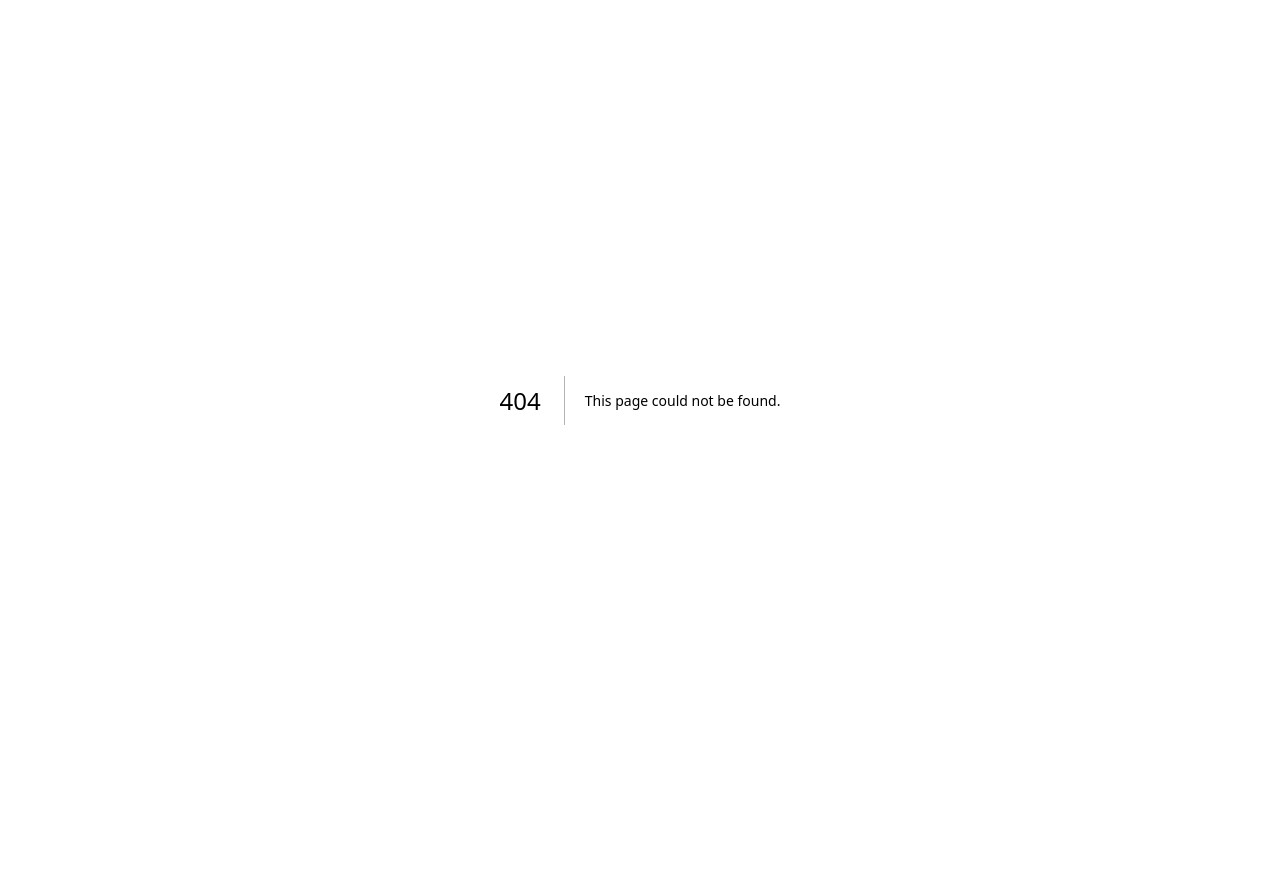
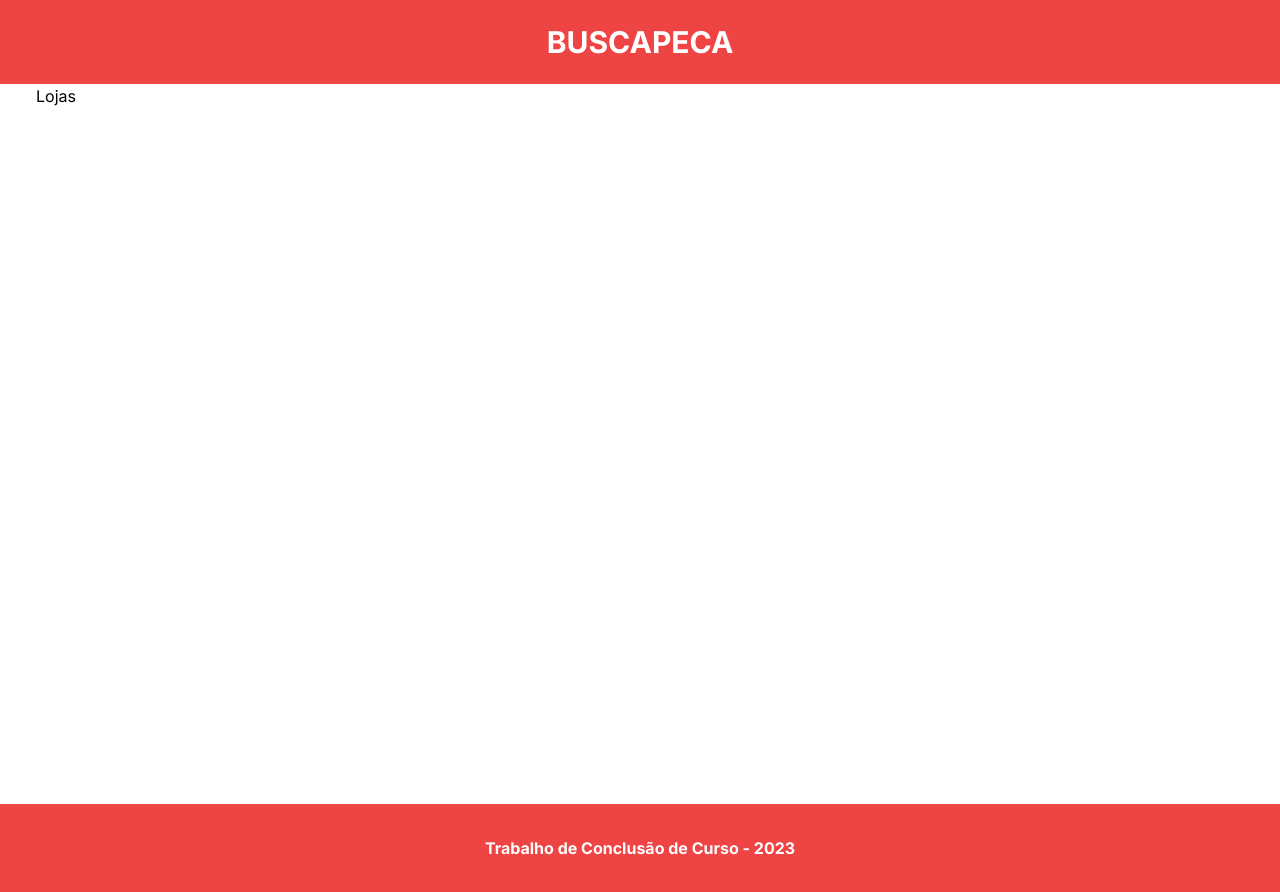
Before and after one commit to lucasdebeterco/buscapecas, a Next.js app: page /lojas in a window 1280 px wide. Before the commit this address had no page. Before the commit the page ends 800 px from the top, so only its background shows below. Built offline with nearby package versions, Linux system fonts and the light colour scheme.

Commit message:
lojas page

```diff
--- /dev/null
+++ b/src/app/lojas/page.tsx
@@ -0,0 +1,17 @@
+'use client';
+
+import {Header} from "@/app/components/Header";
+import {Footer} from "@/app/components/Footer";
+import {ProductList} from "@/app/components/ProductList";
+
+export default function Home() {
+    return (
+        <div>
+            <Header />
+            <div className='max-w-[1240px] px-4 my-0 mx-[auto] min-h-[90vh]'>
+                <h1>Lojas</h1>
+            </div>
+            <Footer />
+        </div>
+    )
+}
```
